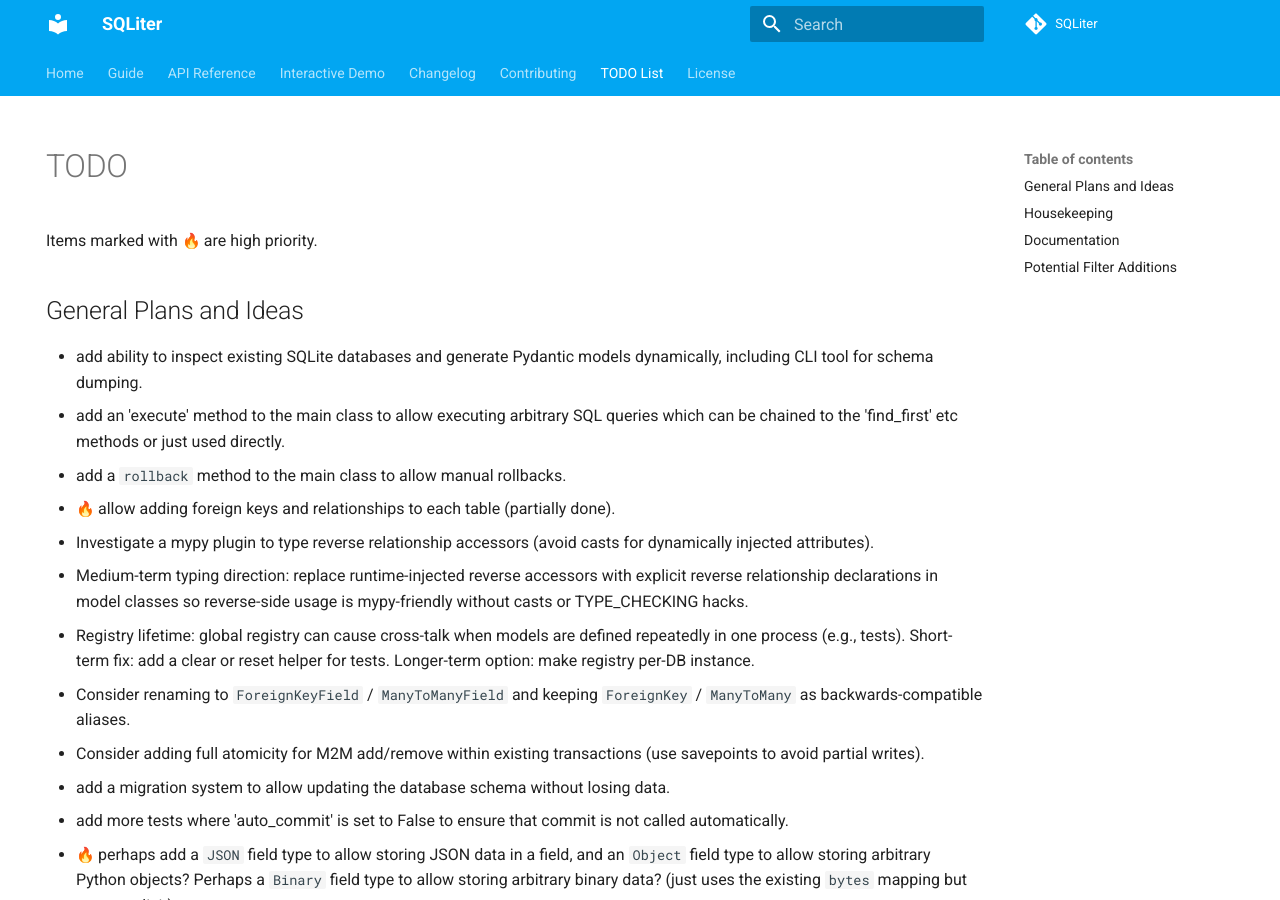
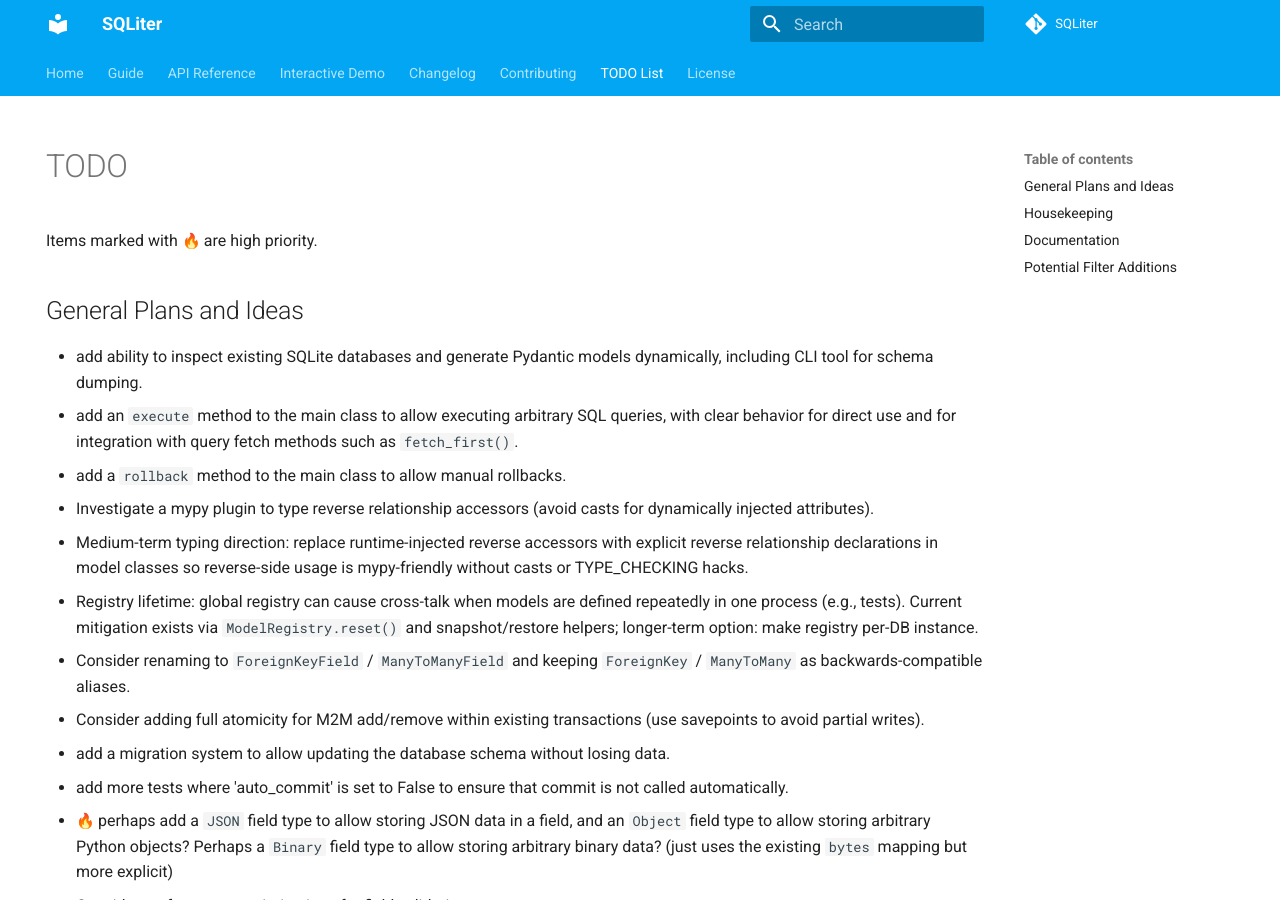
Before and after one commit to seapagan/sqliter-py, an MkDocs documentation site: the page built from docs/todo/index.md, in a window 1280 px wide and 900 px high. Built offline with MkDocs 1.6.1 and Material for MkDocs 9.7.7, drawn with Linux system fonts in a browser that asks for light colours; emoji names are drawn with the system emoji font; plug-ins that fetch from the network failed and are left out; comment, search, counter and statistics services are not loaded.

Commit message:
update TODO and CHANGELOG
Signed-off-by: Grant Ramsay <seapagan@gmail.com>

```diff
--- a/TODO.md
+++ b/TODO.md
@@ -6,20 +6,19 @@ Items marked with :fire: are high priority.
 
 - add ability to inspect existing SQLite databases and generate Pydantic models
   dynamically, including CLI tool for schema dumping.
-- add an 'execute' method to the main class to allow executing arbitrary SQL
-  queries which can be chained to the 'find_first' etc methods or just used
-  directly.
+- add an `execute` method to the main class to allow executing arbitrary SQL
+  queries, with clear behavior for direct use and for integration with query
+  fetch methods such as `fetch_first()`.
 - add a `rollback` method to the main class to allow manual rollbacks.
-- :fire: allow adding foreign keys and relationships to each table (partially
-  done).
 - Investigate a mypy plugin to type reverse relationship accessors (avoid
   casts for dynamically injected attributes).
 - Medium-term typing direction: replace runtime-injected reverse accessors
   with explicit reverse relationship declarations in model classes so
   reverse-side usage is mypy-friendly without casts or TYPE_CHECKING hacks.
 - Registry lifetime: global registry can cause cross-talk when models are
-  defined repeatedly in one process (e.g., tests). Short-term fix: add a clear
-  or reset helper for tests. Longer-term option: make registry per-DB instance.
+  defined repeatedly in one process (e.g., tests). Current mitigation exists
+  via `ModelRegistry.reset()` and snapshot/restore helpers; longer-term option:
+  make registry per-DB instance.
 - Consider renaming to `ForeignKeyField` / `ManyToManyField` and keeping
   `ForeignKey` / `ManyToMany` as backwards-compatible aliases.
 - Consider adding full atomicity for M2M add/remove within existing
```
Also changed, not shown: CHANGELOG.md (+1 -1 lines).
